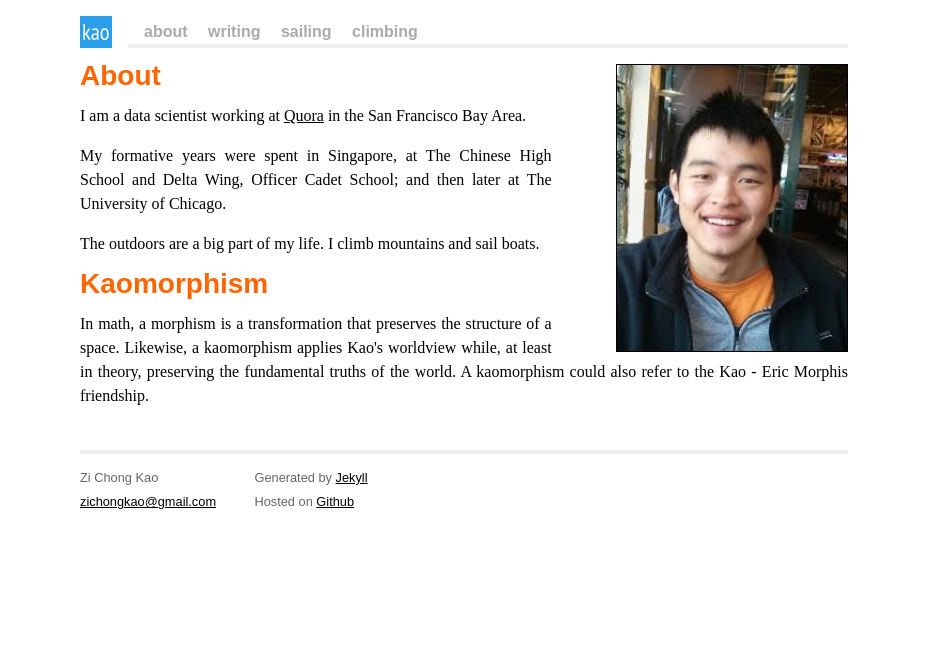
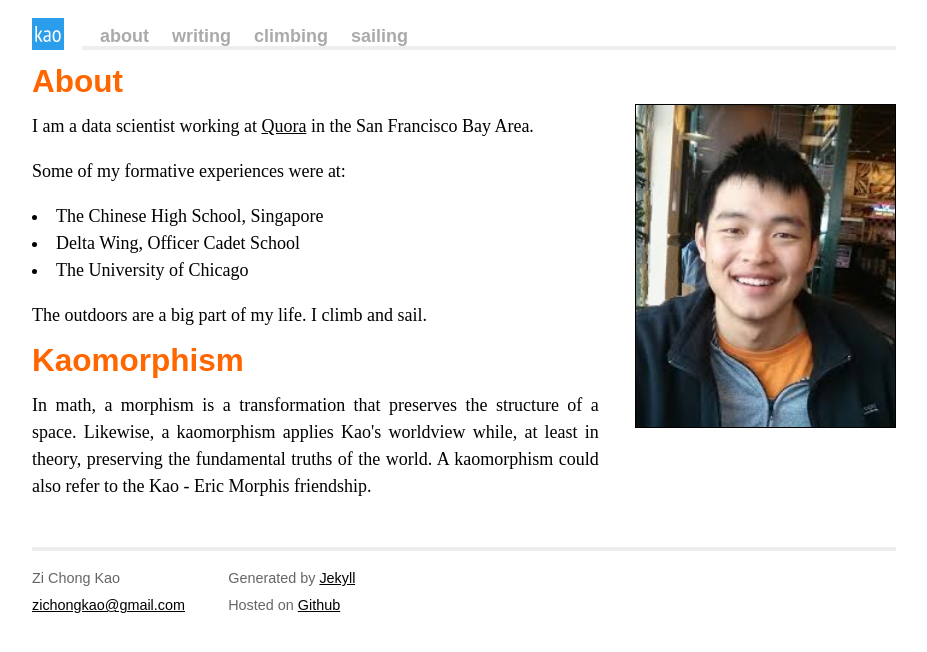
Before and after one commit to zichongkao/zichongkao.github.io, a Jekyll site: the page built from index.html, in a window 1280 px wide. Shown: the top 652 px of the page, without its empty margins (176-1103 px from the left). Built offline with Jekyll 4.4.1, drawn with Linux system fonts in a browser that asks for light colours.

Commit message:
mobile friendly css, tweaks to about page

```diff
--- a/_layouts/default.html
+++ b/_layouts/default.html
@@ -28,8 +28,8 @@
             <div class="headerlinks">
               <a class="extra" href="/index.html">about</a>
               <a class="extra" href="/writing.html">writing</a>
+              <a class="extra" href="/climbing.html">climbing</a>
               <a class="extra" href="/sailing.html">sailing</a>
-              <a class="extra" href="/climbing.html">climbing</a>
             </div>
           </div>
 
--- a/css/main.scss
+++ b/css/main.scss
@@ -17,23 +17,41 @@ html, body { height: 100%; }
 body {
   background-color: #FFF;
   font-family: 'PT Serif', serif;
-  font-size: 16px;
   text-align: center;
+}
+
+@media all and (min-width: 960px) {
+    body{
+        font-size: 18px;
+    }
+}
+
+@media all and (max-width: 959px) and (min-width: 600px) {
+    body{
+        font-size: 16px;
+    }
+}
+
+@media all and (max-width: 599px) and (min-width: 320px) {
+    body{
+        font-size: 12px;
+    }
+
 }
 
 h1 {
   color: #ff6600;
-  font-size: 28px;
+  font-size: 1.75em;
   font-family: 'Robato', sans-serif;
 }
 
 h2, h3 {
-  font-size: 24px;
+  font-size: 1.50em;
   font-family: 'Robato', sans-serif;
 }
 
 h4 {
-  font-size: 20px;
+  font-size: 1.25em;
   font-family: 'Robato', sans-serif;
 }
 
@@ -135,6 +153,27 @@ div.resource  h2{
   line-height: 1.5em;
 }
 
+
+@media all and (min-width: 960px) {
+    .site {
+        width: 48em;
+    }
+}
+
+@media all and (max-width: 959px) and (min-width: 600px) {
+    .site {
+        width: 44em;
+    }
+}
+
+@media all and (max-width: 599px) and (min-width: 320px) {
+    .site {
+        width: 40em;
+    }
+
+}
+
+
 .header {
   margin-bottom: 1em;
   overflow: hidden;
@@ -225,10 +264,12 @@ p code {
   padding: 1px 5px;
 }
 
-.posts {
+.post {
   list-style-type: none;
   margin-bottom: 2em;
   width: 40em;
+
+  p {text-align: left;}
 
   li {
     line-height: 1.75em;
@@ -237,9 +278,6 @@ p code {
   span {
     color: #aaa;
   }
-
-  /* standard */
-  width: 40em;
 
   ul, ol {
     margin-left: 1.35em;
--- a/index.html
+++ b/index.html
@@ -4,11 +4,19 @@ title: About Kao
 ---
 
 <div id="about">
-  <img src="/pics/profile.png" style="vertical-align: top; float:right; margin-left: 4em; width: 30%; border: solid 1px #000;" alt="photo of kao">
-  <h1>About</h1>
-  <p>I am a data scientist working at <a href='https://www.quora.com/profile/Kao-Zi-Chong'>Quora</a> in the San Francisco Bay Area.</p>
-  <p>My formative years were spent in Singapore, at The Chinese High School and Delta Wing, Officer Cadet School; and then later at The University of Chicago.</p>
-  <p>The outdoors are a big part of my life. I climb mountains and sail boats. </p>
-  <h1>Kaomorphism</h1>
-  <p>In math, a morphism is a transformation that preserves the structure of a space. Likewise, a kaomorphism applies Kao's worldview while, at least in theory, preserving the fundamental truths of the world. A kaomorphism could also refer to the Kao - Eric Morphis friendship.</p>
+  <img src="/pics/profile.png" style="vertical-align: top; float:right; margin-top: 2em; margin-left: 2em; width: 30%; border: solid 1px #000;" alt="photo of kao">
+  <div>
+    <h1>About</h1>
+    <p>I am a data scientist working at <a href='https://www.quora.com/profile/Kao-Zi-Chong'>Quora</a> in the San Francisco Bay Area.</p>
+    <p>Some of my formative experiences were at:
+      <ul>
+        <li>The Chinese High School, Singapore</li>
+        <li>Delta Wing, Officer Cadet School</li>
+        <li>The University of Chicago</li>
+      </ul>
+    </p>
+    <p>The outdoors are a big part of my life. I climb and sail.</p>
+    <h1>Kaomorphism</h1>
+    <p>In math, a morphism is a transformation that preserves the structure of a space. Likewise, a kaomorphism applies Kao's worldview while, at least in theory, preserving the fundamental truths of the world. A kaomorphism could also refer to the Kao - Eric Morphis friendship.</p>
+  </div>
 </div>
```
